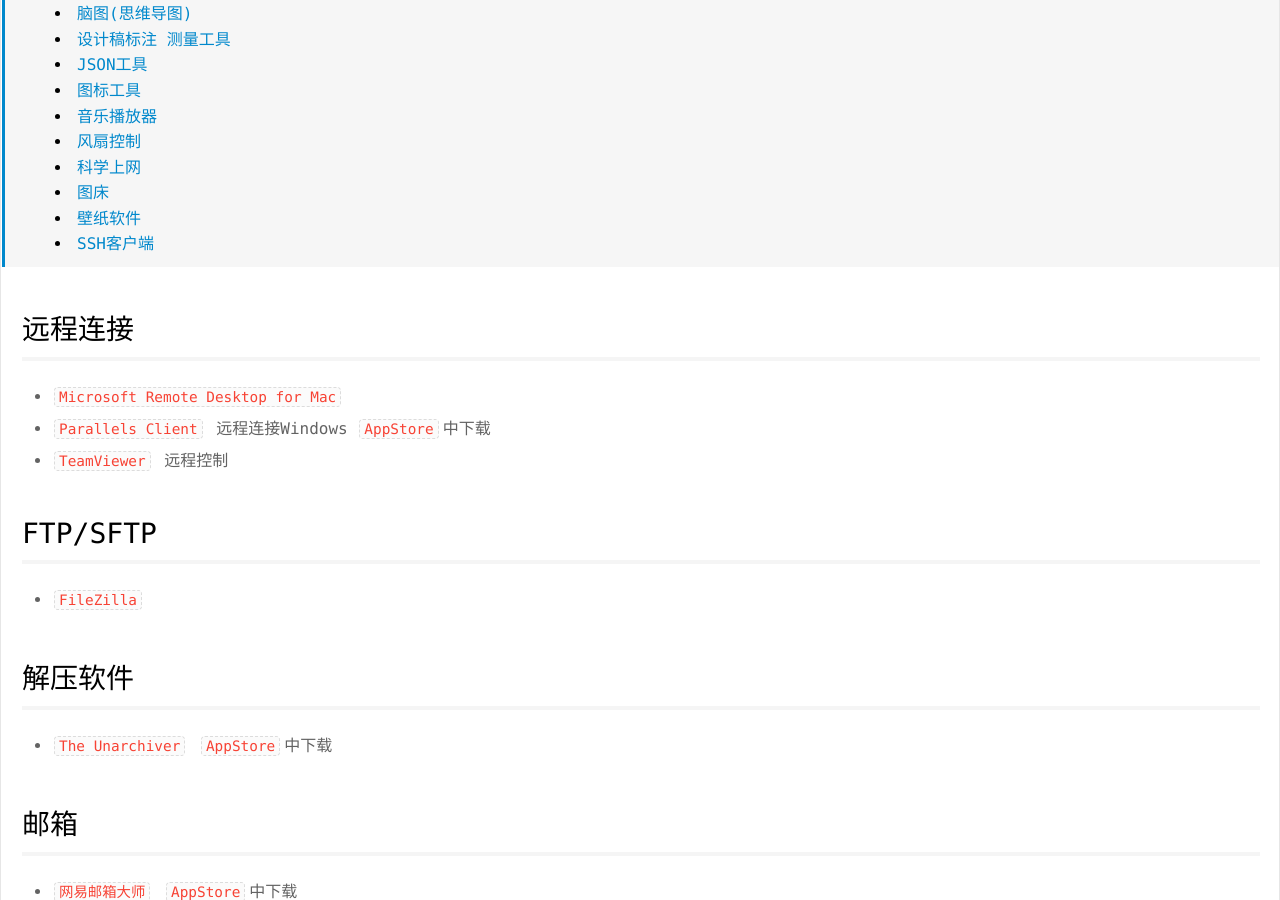
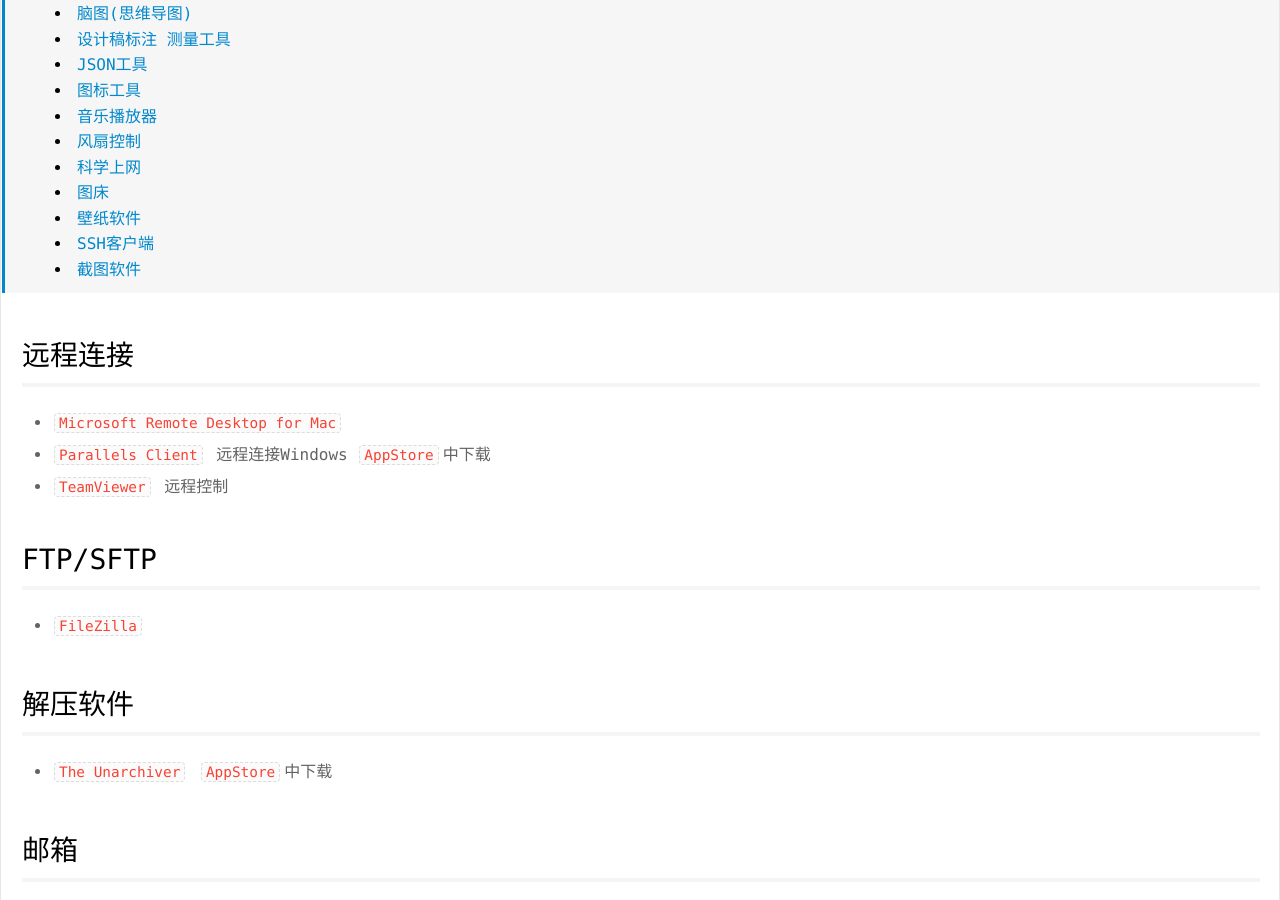
Before and after one commit to psvmc/myblog_jekyll, a Jekyll site: the page built from _posts/2018-01-18-osx-soft.md, in a window 1280 px wide and 900 px high, scrolled down 736 px. Built offline with Jekyll 4.4.1, drawn with Linux system fonts in a browser that asks for light colours; comment, search, counter and statistics services are not loaded; some of the changed text lies outside the part shown.

Commit message:
文章更新

```diff
--- a/_posts/2018-01-18-osx-soft.md
+++ b/_posts/2018-01-18-osx-soft.md
@@ -122,3 +122,9 @@
 ## SSH客户端
 
 + [`ShellCraft`](https://pan.baidu.com/s/1qZU5rli) 密码:`ppcw`
++ [`iTerm2`](http://www.iterm2.com/)系统终端增强版
++ [`ZOC Terminal`](https://www.emtec.com/download.html#zocfiles)
+
+## 截图软件
+
++ [`Jietu`](http://jietu.qq.com/)
```
